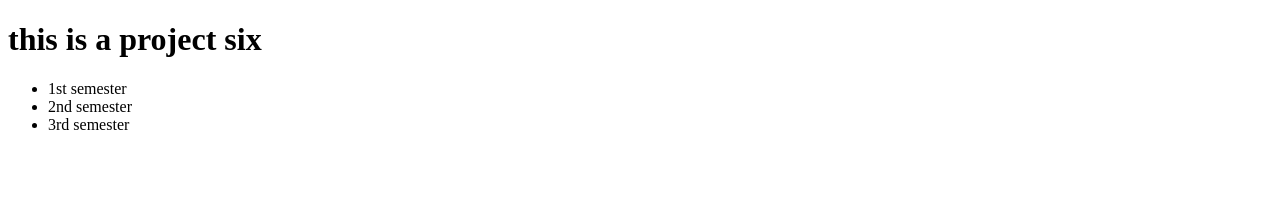
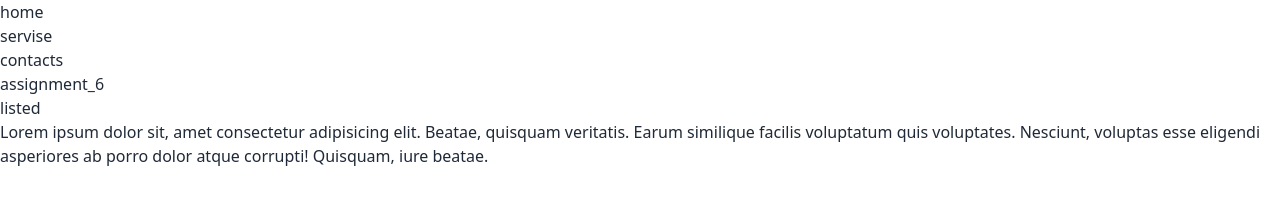
Before and after one commit to rayhan352/Assignment_6, a plain HTML site: page index.html in a window 1280 px wide. Drawn offline with nearby package versions, Linux system fonts and the light colour scheme.

Commit message:
first commit

```diff
--- a/index.html
+++ b/index.html
@@ -1,16 +1,36 @@
 <!DOCTYPE html>
 <html lang="en">
+
 <head>
     <meta charset="UTF-8">
     <meta name="viewport" content="width=device-width, initial-scale=1.0">
+    <script src="https://cdn.tailwindcss.com"></script>
+    <link href="https://cdn.jsdelivr.net/npm/daisyui@4.12.12/dist/full.min.css" rel="stylesheet" type="text/css" />
     <title>Document</title>
 </head>
+
 <body>
-    <h1>this is a project six</h1>
-    <ul>
-        <li>1st semester </li>
-        <li>2nd semester</li>
-        <li>3rd semester</li>
-    </ul>
+    <header>
+        <nav>
+            <ul>
+                <li>home</li>
+                <li>servise</li>
+                <li>contacts</li>
+            </ul>
+        </nav>
+        <div>
+            <h1>assignment_6</h1>
+        </div>
+    </header>
+    <main>
+        <h1>listed</h1>
+        <p>Lorem ipsum dolor sit, amet consectetur adipisicing elit. Beatae, quisquam veritatis. Earum similique facilis
+            voluptatum quis voluptates. Nesciunt, voluptas esse eligendi asperiores ab porro dolor atque corrupti!
+            Quisquam, iure beatae.</p>
+    </main>
+    <footer>
+
+    </footer>
 </body>
+
 </html>
```
Also changed, not shown: 1 other file.
